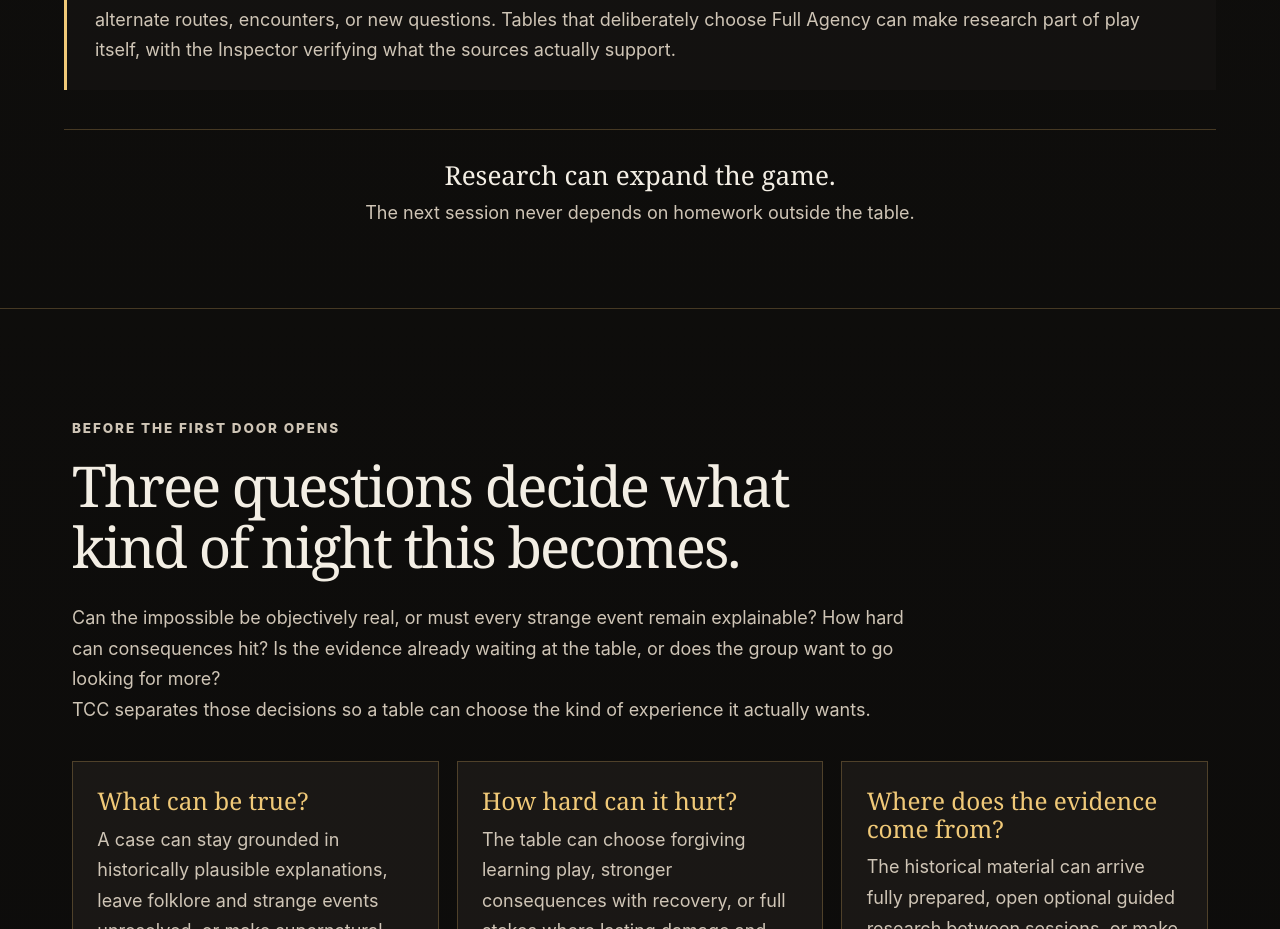
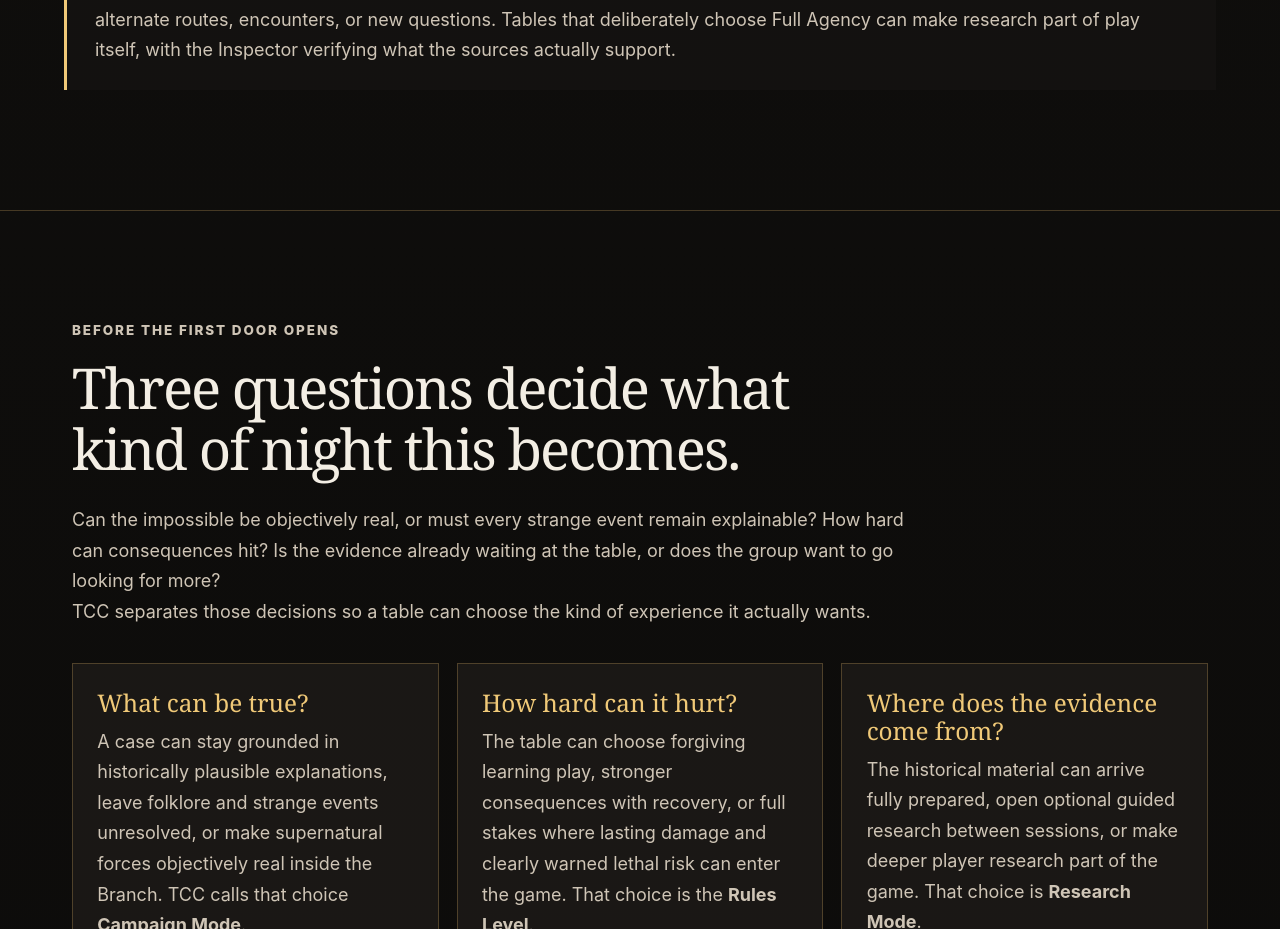
Before and after one commit to casevoiceai/tccrpg, a React (Vite) app: page / in a window 1280 px wide. Shown: the part 7000-7929 px from the top of the page. Built offline with nearby package versions, Linux system fonts and the light colour scheme.

Commit message:
Remove Ready Case closing rule

```diff
--- a/src/PublicHome.tsx
+++ b/src/PublicHome.tsx
@@ -131,7 +131,6 @@ export default function PublicHome() {
             <h3>Want to go deeper?</h3>
             <p>Guided Investigation can open optional real-world leads between sessions. Those discoveries can add context, leverage, alternate routes, encounters, or new questions. Tables that deliberately choose Full Agency can make research part of play itself, with the Inspector verifying what the sources actually support.</p>
           </div>
-          <div className="ready-case-close"><p className="ready-case-close-lead">Research can expand the game.</p><p>The next session never depends on homework outside the table.</p></div>
         </div>
       </section>
 
```
